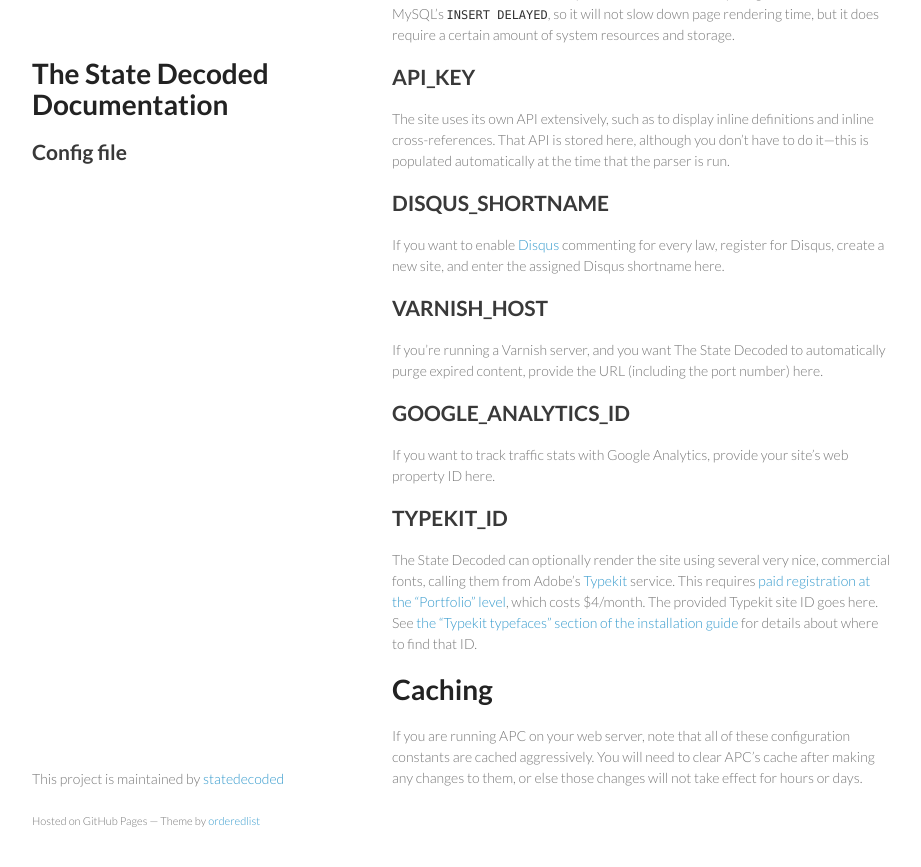
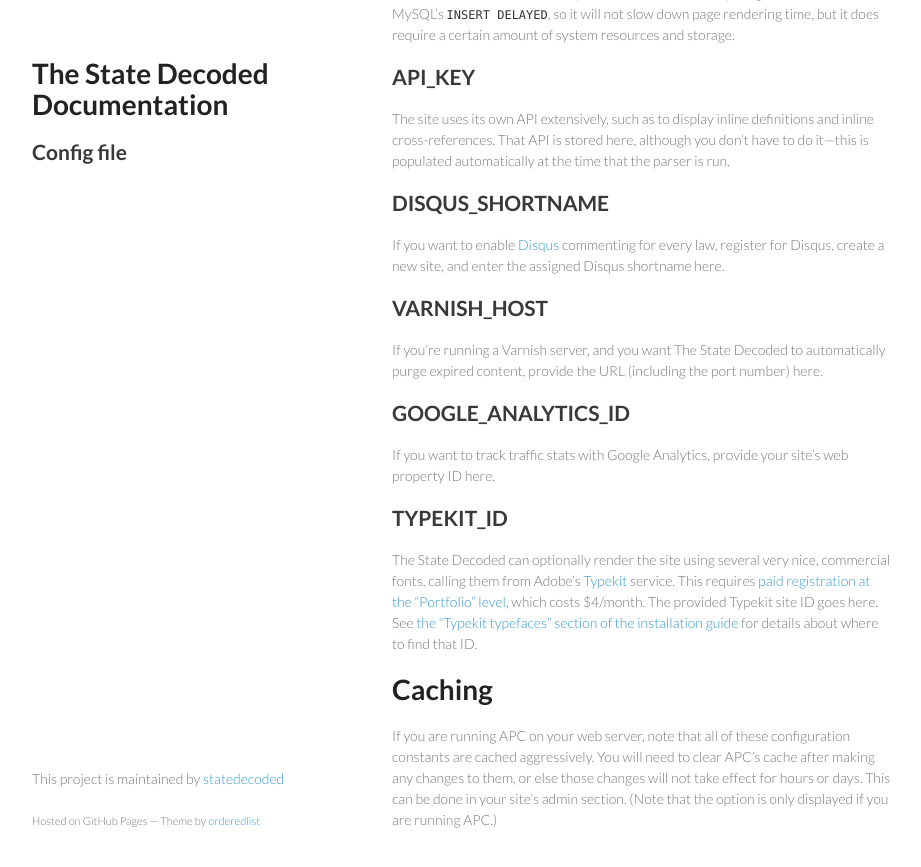
Before and after one commit to statedecoded/documentation, a Jekyll site: the page built from config.md, in a window 1280 px wide and 900 px high, scrolled down 2810 px. Shown: the top 867 px of the window, without its empty margins (178-1099 px from the left). Built offline with Jekyll 4.4.1, drawn with Linux system fonts in a browser that asks for light colours.

Commit message:
Explaing where to go to clear APC cache

```diff
--- a/config.md
+++ b/config.md
@@ -95,4 +95,4 @@
 The State Decoded can optionally render the site using several very nice, commercial fonts, calling them from Adobe's [Typekit](https://typekit.com/) service. This requires [paid registration at the "Portfolio" level](https://typekit.com/plans), which costs $4/month. The provided Typekit site ID goes here. See [the "Typekit typefaces" section of the installation guide](http://statedecoded.github.io/documentation/installation.html#typekit-typefaces) for details about where to find that ID.
 
 # Caching
-If you are running APC on your web server, note that all of these configuration constants are cached aggressively. You will need to clear APC's cache after making any changes to them, or else those changes will not take effect for hours or days.
+If you are running APC on your web server, note that all of these configuration constants are cached aggressively. You will need to clear APC's cache after making any changes to them, or else those changes will not take effect for hours or days. This can be done in your site’s admin section. (Note that the option is only displayed if you are running APC.)
```
